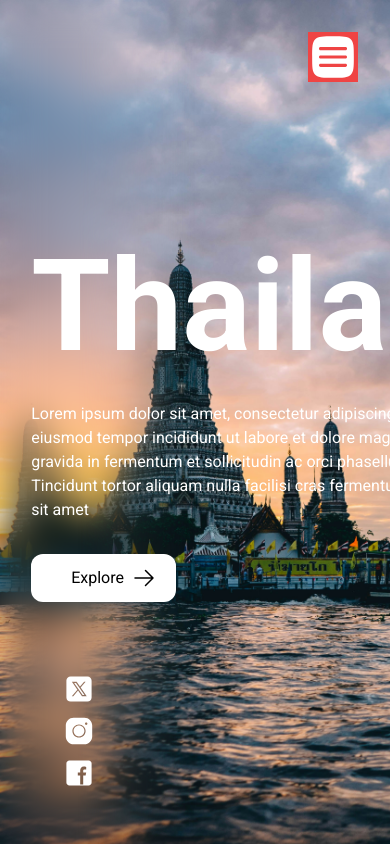
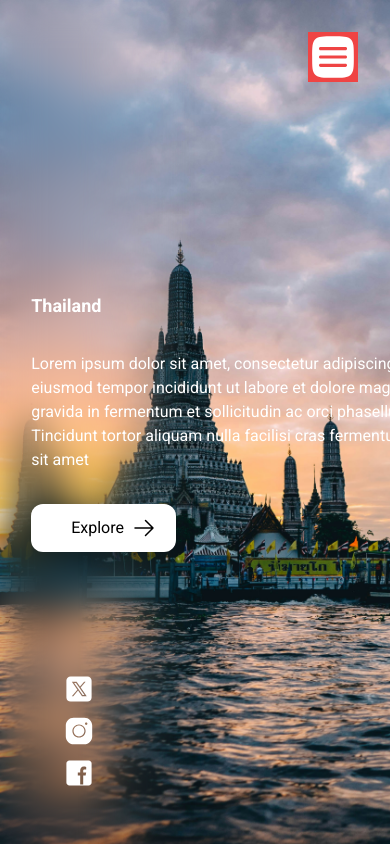
Before and after one commit to ConteDeStGermain/learning-angular, an Angular app: page / in a window 390 px wide. Shown: the top 844 px of the page. Built offline with nearby package versions, Linux system fonts and the light colour scheme; no server answers.

Commit message:
Update app.component.html

```diff
--- a/src/app/app.component.html
+++ b/src/app/app.component.html
@@ -1,9 +1,9 @@
 <main class="h-screen w-screen bg-[url('/assets/bg.jpg')] bg-cover bg-center">
   <div class="absolute z-0 h-full w-1/2 blur-lg blurry-to-clear">  </div>
   <app-navbar></app-navbar>
-  <div class="absolute left-[8%]   z-0 text-white w-fit h-full flex flex-col justify-center items-center font-roboto">
+  <div class="absolute left-[8%]  z-0 text-white w-fit h-full flex flex-col justify-center items-center font-roboto">
     <div class="w-[500px] md:w-[700px] space-y-8">
-      <h1 class="text-9xl font-bold">Thailand</h1>
+      <h1 class="text-lg md:text-9xl font-bold">Thailand</h1>
       <p >Lorem ipsum dolor sit amet, consectetur adipiscing elit, sed do eiusmod tempor incididunt ut labore et dolore magna aliqua. Neque gravida in fermentum et sollicitudin ac orci phasellus egestas. Tincidunt tortor aliquam nulla facilisi cras fermentum. Dui accumsan sit amet  </p>
       <button class="bg-white text-black pr-5 pl-10 pt-3 pb-3 rounded-xl transition ease-in-out delay-50 hover:bg-blue-300 hover:text-white hover:drop-shadow-lg flex items-center justify-center">
         Explore
```
